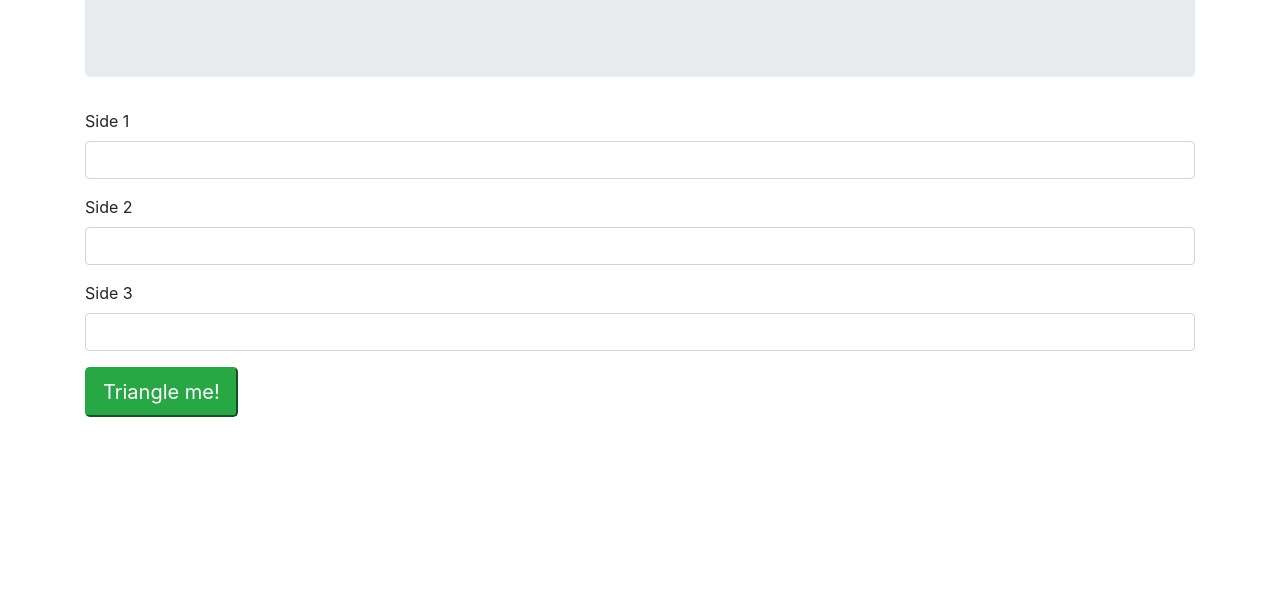
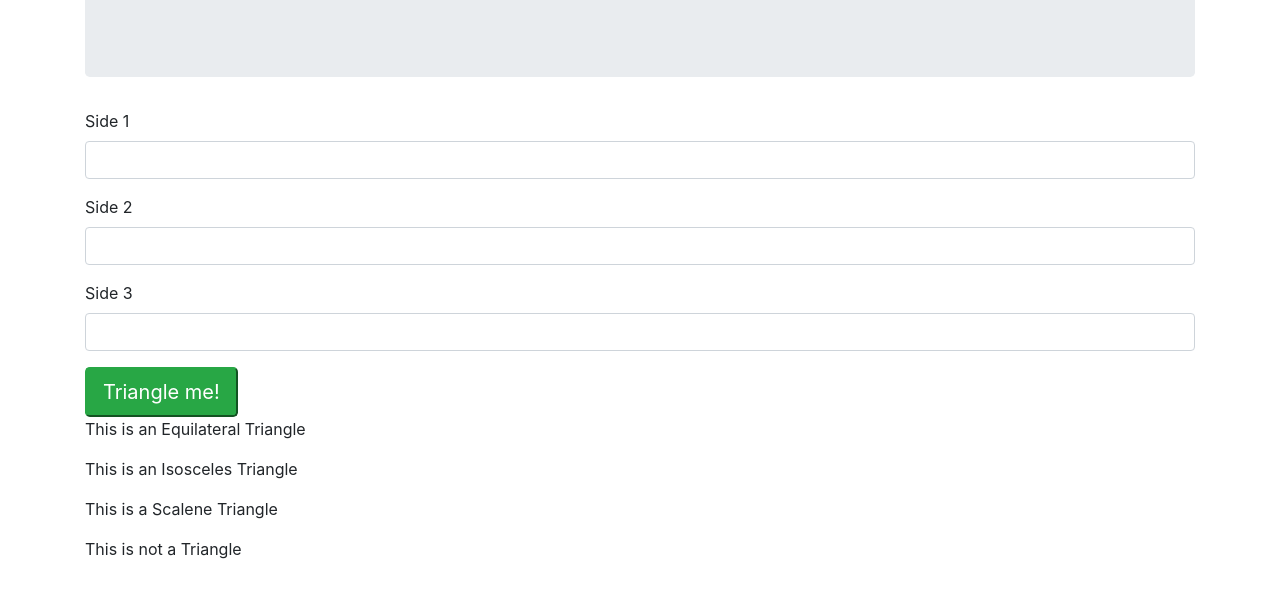
Before and after one commit to chonnessey/triangle, a plain HTML site: page index.html in a window 1280 px wide. Shown: the part 147-744 px from the top of the page. Drawn offline with Linux system fonts and the light colour scheme.

Commit message:
add triangle divs to HTML
co-authored-by: John Blalock <simpledimplejohn@gmail.com>

```diff
--- a/index.html
+++ b/index.html
@@ -13,6 +13,7 @@
       <h1>Triangle Tracker</h1>
       <p>Fill out the from below to see what kind of triangle you made!</p>
     </div>
+    <div>
       <form id="triangle">
         <div class="form-group">
           <label for="side1">Side 1</label>
@@ -32,6 +33,18 @@
         <button type="submit" class="btn-success btn-lg">Triangle me!</button>
       </form>
     </div>
+    <div id="equilateral" class="previous">
+      <p>This is an Equilateral Triangle<p>
+    </div>
+    <div id="Isosceles" class="previous">
+      <p>This is an Isosceles Triangle<p>
+    </div>
+    <div id="Scalene" class="previous">
+      <p>This is a Scalene Triangle<p>
+    </div>
+    <div id="not" class="previous">
+      <p>This is not a Triangle<p>
+    </div>
   </div>
 </body>
 </html>
```
